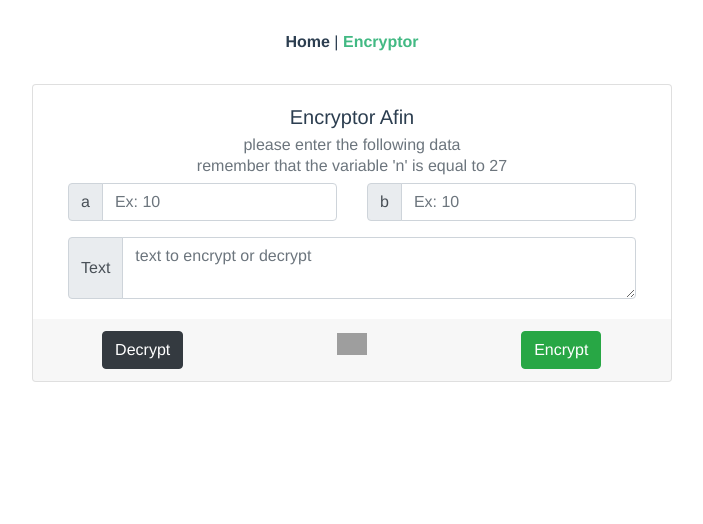
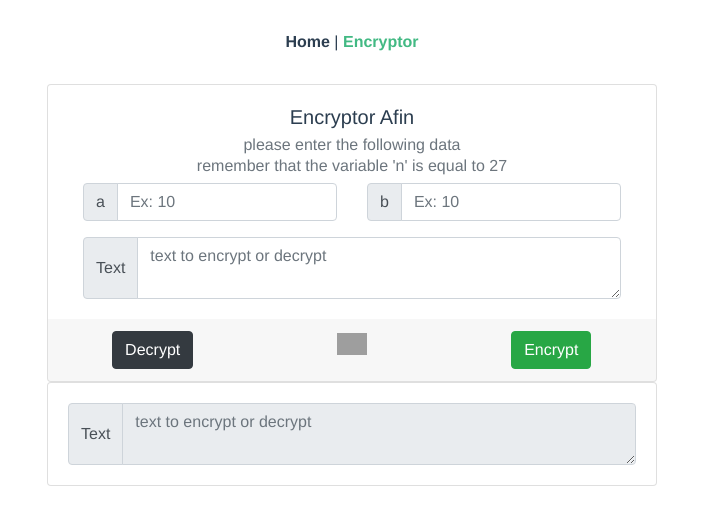
Before and after one commit to jccontreras/afinencryptor, a Vue app: page /encryptor in a window 1280 px wide. Shown: the top 524 px of the page, without its empty margins (288-991 px from the left). Built offline with nearby package versions, Linux system fonts and the light colour scheme; grey boxes are pictures that could not be loaded.

Commit message:
Update fixText

```diff
--- a/src/components/EncryptorComponent.vue
+++ b/src/components/EncryptorComponent.vue
@@ -1,10 +1,14 @@
 <template>
+  <div class="container-fluid">
+    <div class="row">
+      <div class="col">
         <div class="card">
           <form @submit.prevent="runAfin">
             <div class="card-body">
               <h5 class="card-title">Encryptor Afin</h5>
               <h6 class="card-subtitle mb-2 text-muted">please enter the following data</h6>
-        <h6 class="card-subtitle mb-2 text-muted">remember that the variable 'n' is equal to 27</h6>
+              <h6 class="card-subtitle mb-2 text-muted">
+                remember that the variable 'n' is equal to 27</h6>
               <div class="container">
                 <div class="row">
                   <div class="col">
@@ -13,7 +17,8 @@
                         <span class="input-group-text" id="dataa">a</span>
                       </div>
                       <input type="number" class="form-control" placeholder="Ex: 10"
-                       min="1" max="27" title="no greater than 27" v-model="encryp.a" required>
+                             min="1" max="27" title="no greater than 27"
+                             v-model="encryp.a" required>
                     </div>
                   </div>
                   <div class="col">
@@ -22,7 +27,8 @@
                         <span class="input-group-text" id="datab">b</span>
                       </div>
                       <input type="number" class="form-control" placeholder="Ex: 10"
-                       min="1" max="27" title="no greater than 27" v-model="encryp.b" required>
+                             min="1" max="27" title="no greater than 27"
+                             v-model="encryp.b" required>
                     </div>
                   </div>
                 </div>
@@ -32,8 +38,8 @@
                       <div class="input-group-prepend">
                         <span class="input-group-text">Text</span>
                       </div>
-                <textarea class="form-control" aria-label="Text"
-                          v-model="encryp.text" placeholder="text to encrypt or decrypt" required/>
+                      <textarea class="form-control" aria-label="Text" v-model="encryp.text"
+                                placeholder="text to encrypt or decrypt" required/>
                     </div>
                   </div>
                 </div>
@@ -42,7 +48,9 @@
             <div class="card-footer" style="border-top-style: none">
               <div class="row">
                 <div class="col">
-            <button type="submit" class="btn btn btn-dark" @click="loadToDo(false)">Decrypt</button>
+                  <button type="submit" class="btn btn btn-dark"
+                          @click="loadToDo(false)">Decrypt
+                  </button>
                 </div>
                 <div class="col">
                   <a @click="reloadForm">
@@ -50,11 +58,31 @@
                   </a>
                 </div>
                 <div class="col">
-            <button type="submit" class="btn btn-success" @click="loadToDo(true)">Encrypt</button>
+                  <button type="submit" class="btn btn-success"
+                          @click="loadToDo(true)">Encrypt
+                  </button>
                 </div>
               </div>
             </div>
           </form>
+        </div>
+      </div>
+    </div>
+    <div class="row">
+      <div class="col">
+        <div class="card">
+          <div class="card-body">
+            <div class="input-group">
+              <div class="input-group-prepend">
+                <span class="input-group-text">Text</span>
+              </div>
+              <textarea class="form-control" aria-label="Text" v-model="encryp.result"
+                        placeholder="text to encrypt or decrypt" readonly/>
+            </div>
+          </div>
+        </div>
+      </div>
+    </div>
   </div>
 </template>
 
@@ -66,7 +94,7 @@ export default {
   data() {
     return {
       encryp: {},
-      todo: false,
+      todo: null,
       alphabet: {},
       alphabetlist: [],
     };
@@ -74,12 +102,28 @@ export default {
   methods: {
     runAfin() {
       this.fixText();
+      if (!this.todo) {
+        this.decrypt();
+      }
+    },
+    decrypt() {
+      // eslint-disable-next-line no-plusplus
+      for (let j = 0; j < this.encryp.text.length; j++) {
+        const c = this.encryp.text.charAt(j);
+        this.alphabetlist.forEach((item) => {
+          if (c === item.letter) {
+            // eslint-disable-next-line operator-assignment
+            this.encryp.result = this.encryp.result + item.letter;
+          }
+        });
+      }
     },
     loadToDo(aux) {
       this.todo = aux;
     },
     reloadForm() {
       this.encryp = {};
+      this.encryp.result = '';
     },
     fixText() {
       let textnospace = this.encryp.text.replace(/ /g, '');
@@ -112,9 +156,11 @@ export default {
       this.encryp.text = textnospace;
       textnospace = this.encryp.text.replace(/_/g, '');
       this.encryp.text = textnospace;
+      this.encryp.text = this.encryp.text.toUpperCase();
     },
   },
   mounted() {
+    this.encryp.result = '';
     const arrayalph = constants.ALPHABET.split('/');
     arrayalph.forEach((item) => {
       const alph = item.split(':');
```
Lines whose indentation alone changed are shown as unchanged.
